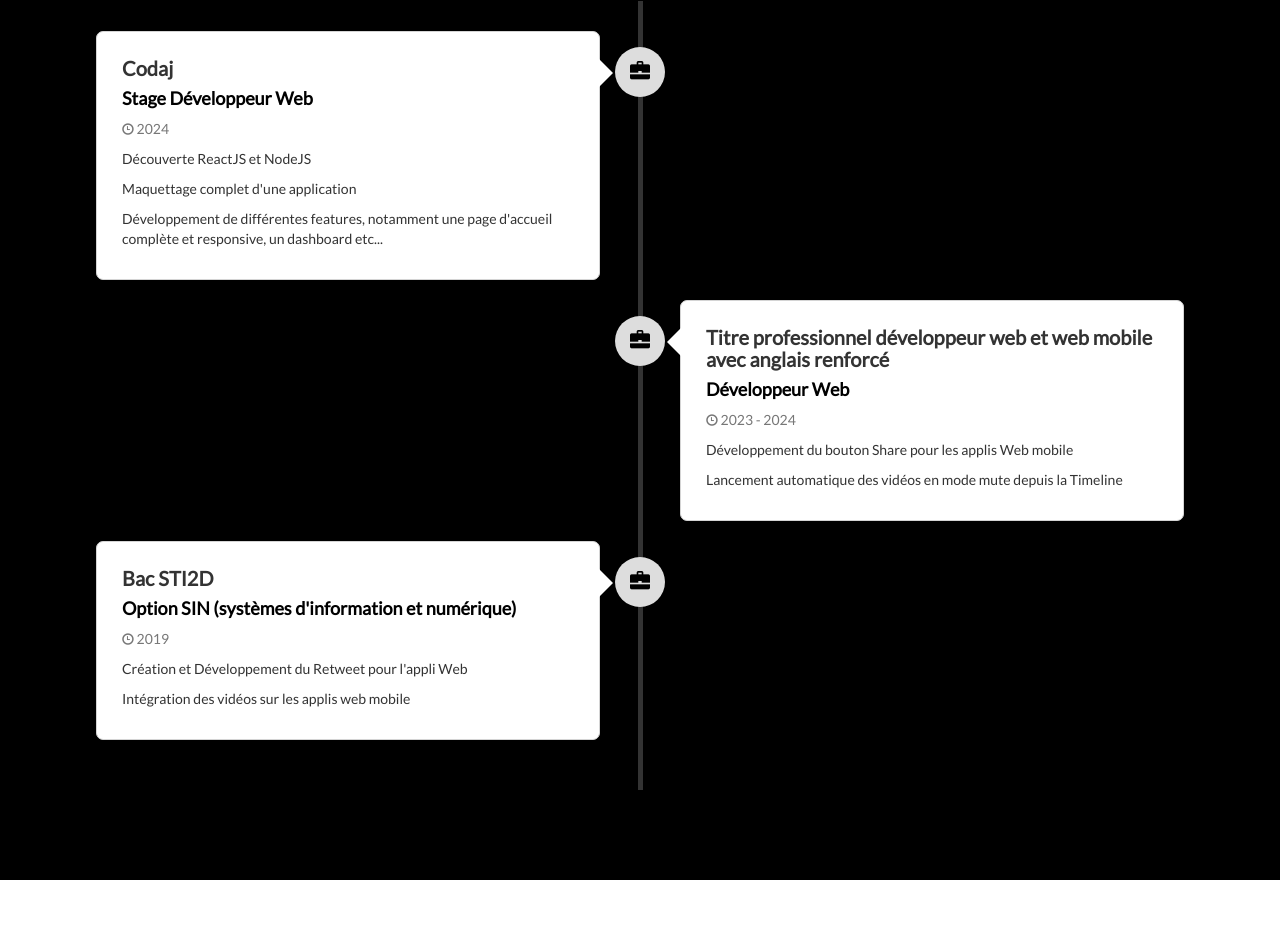
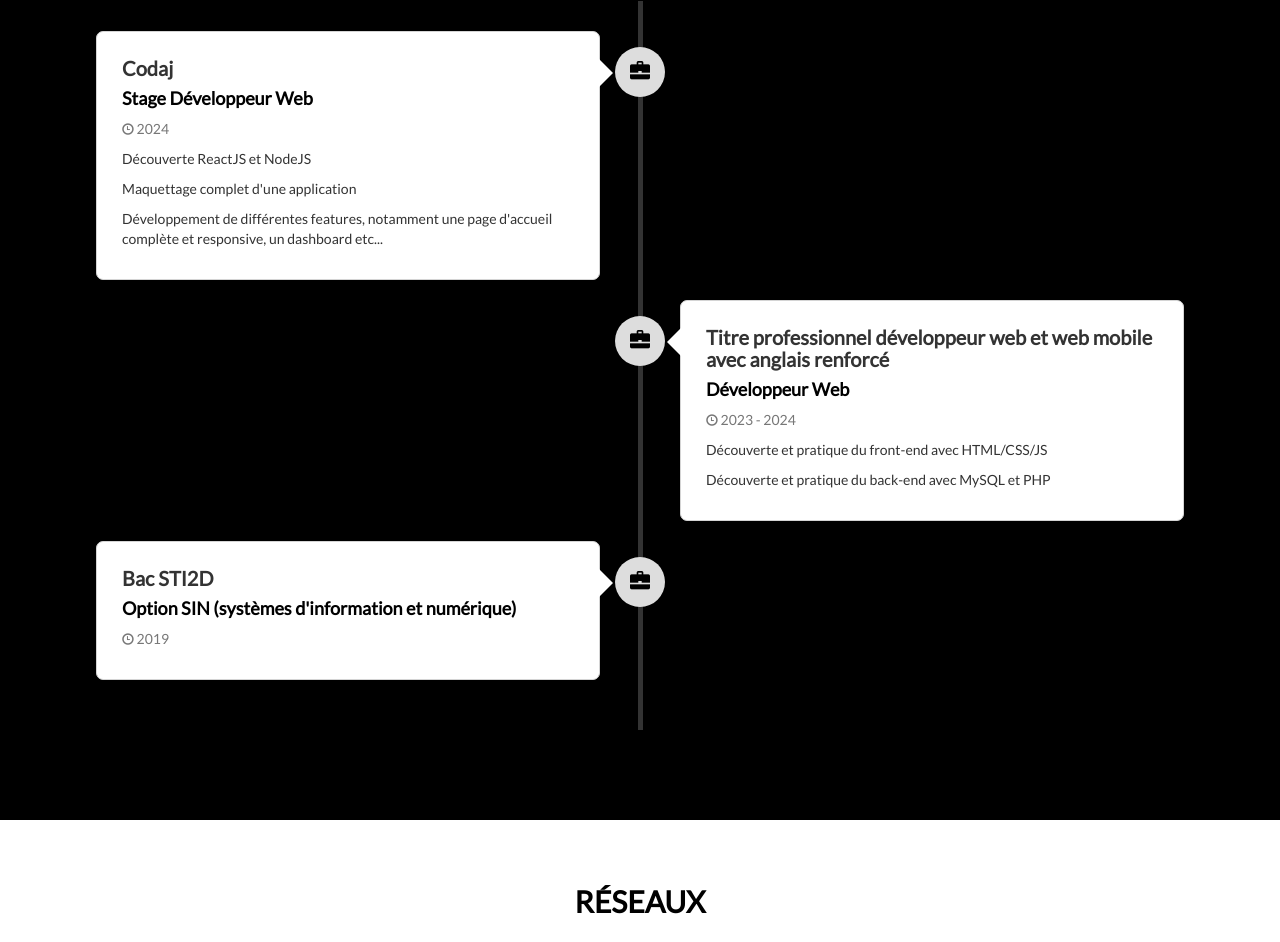
Before and after one commit to Galarope/CV-basics, a plain HTML site: page index.html in a window 1280 px wide. Shown: the part 1148-2090 px from the top of the page. Drawn offline with nearby package versions, Linux system fonts and the light colour scheme.

Commit message:
Modif experience

```diff
--- a/index.html
+++ b/index.html
@@ -138,8 +138,8 @@
                             <p class="text-muted"><small class="glyphicon glyphicon-time"></small> 2023 - 2024</p>
                         </div>
                         <div class="timeline-body">
-                            <p>Développement du bouton Share pour les applis Web mobile</p>
-                            <p>Lancement automatique des vidéos en mode mute depuis la Timeline</p>
+                            <p>Découverte et pratique du front-end avec HTML/CSS/JS</p>
+                            <p>Découverte et pratique du back-end avec MySQL et PHP</p>
                         </div>
                     </div>
                 </div>
@@ -156,8 +156,7 @@
                             <p class="text-muted"><small class="glyphicon glyphicon-time"></small> 2019</p>
                         </div>
                         <div class="timeline-body">
-                            <p>Création et Développement du Retweet pour l'appli Web</p>
-                            <p>Intégration des vidéos sur les applis web mobile</p>
+
                         </div>
                     </div>
                 </div>
```
